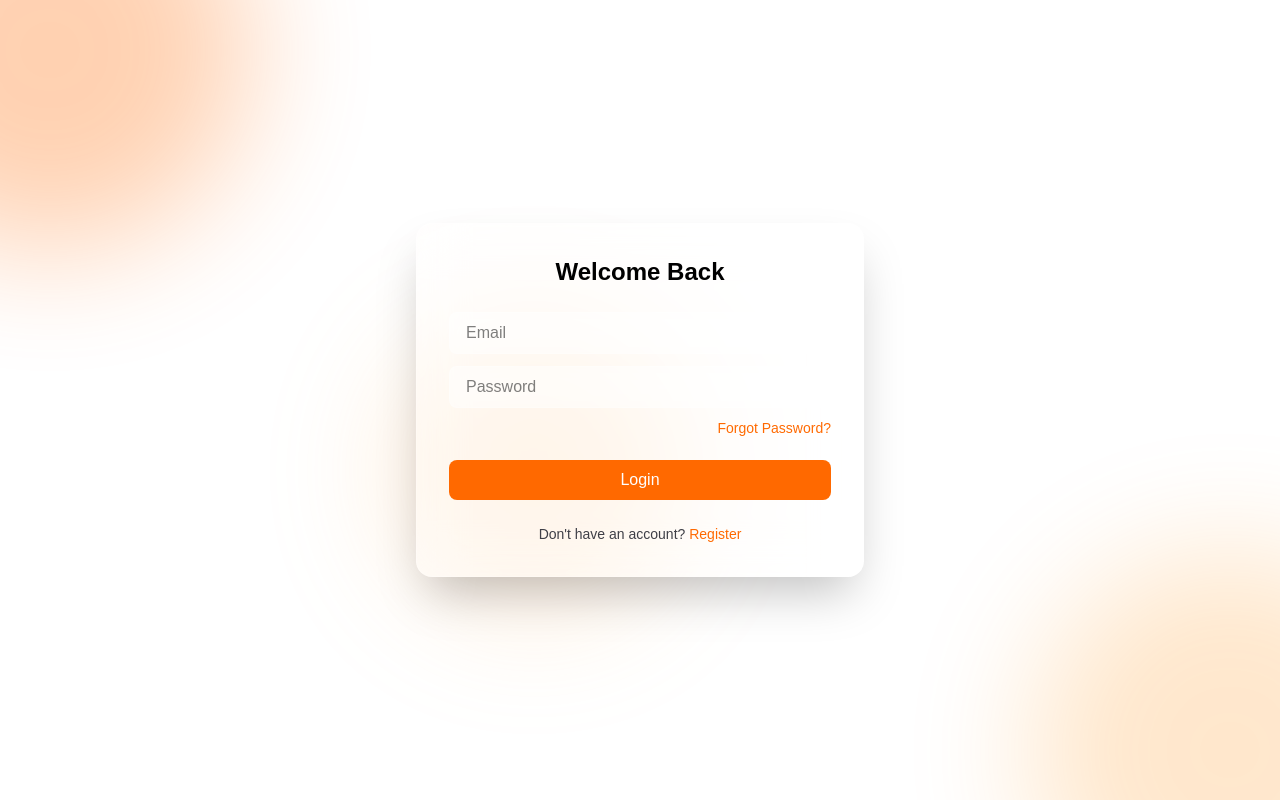
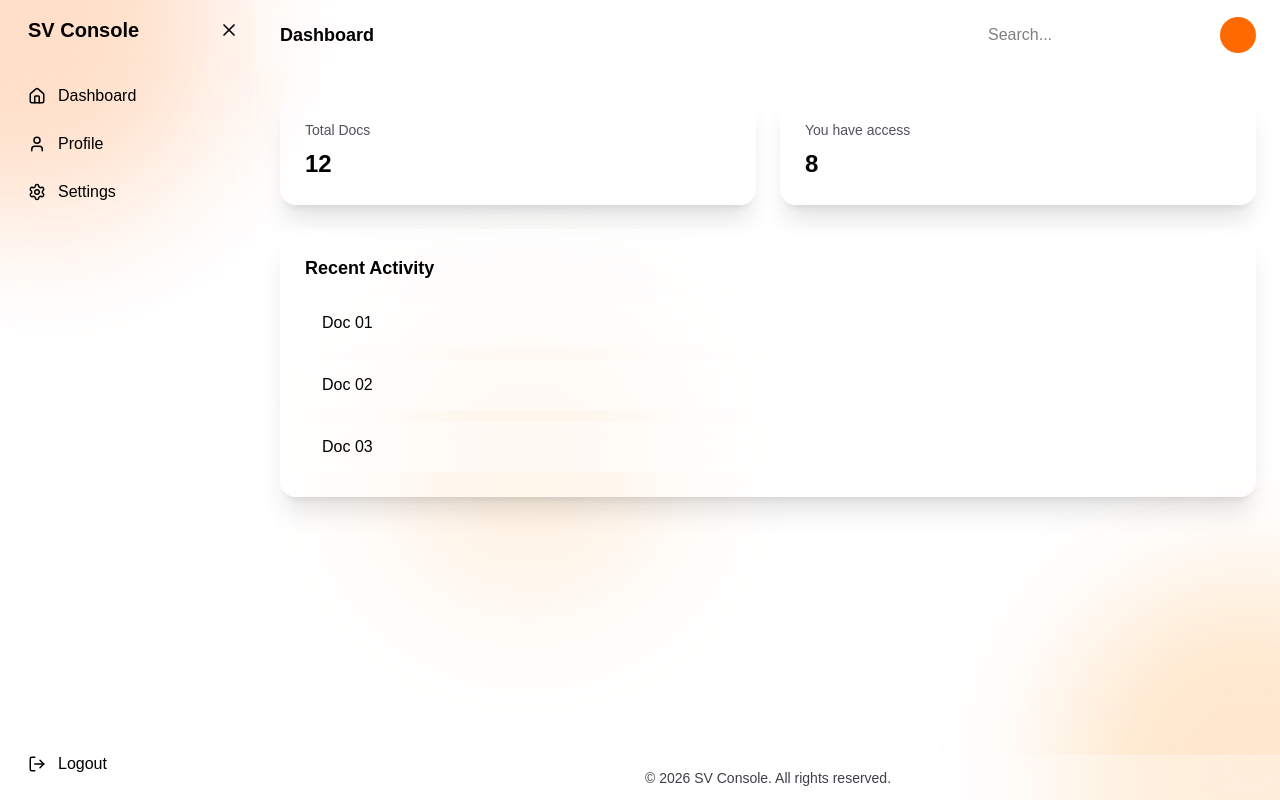
Before and after one commit to Saumyajeet-Varma/Config-Console-UI, a React (Vite) app: page / in a window 1280 px wide. Before the commit this address led to /login. Built offline with nearby package versions, Linux system fonts and the light colour scheme.

Commit message:
UI Layout done

```diff
--- a/package.json
+++ b/package.json
@@ -11,6 +11,7 @@
   },
   "dependencies": {
     "@tailwindcss/vite": "^4.2.2",
+    "lucide-react": "^1.7.0",
     "react": "^19.2.4",
     "react-dom": "^19.2.4",
     "react-router-dom": "^7.14.0",
--- /dev/null
+++ b/src/components/ActivityItem.jsx
@@ -0,0 +1,10 @@
+const ActivityItem = ({ text }) => {
+
+    return (
+        <div className="px-4 py-3 rounded-lg bg-white/40 dark:bg-white/5 border border-white/20 text-black dark:text-white">
+            {text}
+        </div>
+    );
+}
+
+export default ActivityItem
--- /dev/null
+++ b/src/components/Footer.jsx
@@ -0,0 +1,9 @@
+const Footer = () => {
+    return (
+        <footer className="backdrop-blur-xl bg-white/30 dark:bg-white/5 border-t border-white/20 px-6 py-3 text-sm text-center text-zinc-700 dark:text-zinc-400">
+            © 2026 SV Console. All rights reserved.
+        </footer>
+    );
+}
+
+export default Footer
--- /dev/null
+++ b/src/components/GlassCard.jsx
@@ -0,0 +1,13 @@
+const GlassCard = ({ title, value }) => {
+
+    return (
+        <div className="backdrop-blur-xl bg-white/30 dark:bg-white/5 border border-white/20 rounded-2xl p-6 shadow-xl">
+            <p className="text-zinc-600 dark:text-zinc-400 text-sm">{title}</p>
+            <h3 className="text-2xl font-semibold text-black dark:text-white mt-2">
+                {value}
+            </h3>
+        </div>
+    );
+}
+
+export default GlassCard
--- a/src/components/Layout.jsx
+++ b/src/components/Layout.jsx
@@ -1,27 +1,31 @@
-import { Link, Navigate, Outlet } from "react-router-dom"
+import { useState } from "react";
+import { Outlet } from "react-router-dom"
+import Sidebar from "./Sidebar";
+import Navbar from "./Navbar";
+import Footer from "./Footer";
 
 const Layout = () => {
 
-    const isLoggedIn = false;
-
-    if (!isLoggedIn) {
-        return <Navigate to="/login" replace />
-    }
+    const [sidebarOpen, setSidebarOpen] = useState(true);
 
     return (
-        <div className="p-10">
+        <div className="relative min-h-screen bg-white dark:bg-black overflow-hidden body-font">
+            {/* Background blobs */}
+            <div className="absolute -top-40 -left-40 w-96 h-96 bg-orange-500 opacity-30 rounded-full blur-3xl" />
+            <div className="absolute -bottom-40 -right-40 w-96 h-96 bg-orange-400 opacity-20 rounded-full blur-3xl" />
+            <div className="absolute top-[40%] left-[30%] w-72 h-72 bg-orange-300 opacity-20 rounded-full blur-3xl" />
 
-            {/* Navbar */}
-            <nav className="flex gap-4 mb-6">
-                <Link to="/" className="text-blue-500">Home</Link>
-                <Link to="/dashboard" className="text-blue-500">Dashboard</Link>
-                <Link to="/docs" className="text-blue-500">Docs</Link>
-                <Link to="/profile" className="text-blue-500">Profile</Link>
-            </nav>
+            <div className="relative z-10 flex min-h-screen">
+                <Sidebar open={sidebarOpen} setOpen={setSidebarOpen} />
 
-            {/* Page Content */}
-            <Outlet />
+                <div className="flex-1 flex flex-col">
+                    <Navbar />
 
+                    {/* Page Content */}
+                    <Outlet />
+                    <Footer />
+                </div>
+            </div>
         </div>
     )
 }
--- /dev/null
+++ b/src/components/Navbar.jsx
@@ -0,0 +1,21 @@
+const Navbar = () => {
+
+    return (
+        <header className="backdrop-blur-xl bg-white/30 dark:bg-white/5 border-b border-white/20 px-6 py-4 flex items-center justify-between">
+            <h2 className="text-lg font-semibold text-black dark:text-white">
+                Dashboard
+            </h2>
+
+            <div className="flex items-center gap-3">
+                <input
+                    placeholder="Search..."
+                    className="px-3 py-1.5 rounded-lg bg-white/40 dark:bg-white/5 border border-white/20 text-black dark:text-white focus:outline-none"
+                />
+
+                <div className="w-9 h-9 rounded-full bg-orange-500" />
+            </div>
+        </header>
+    );
+}
+
+export default Navbar
--- /dev/null
+++ b/src/components/Sidebar.jsx
@@ -0,0 +1,36 @@
+import { Home, LogOut, Menu, Settings, User, X } from "lucide-react";
+import SidebarItem from "./SidebarItem"
+
+const Sidebar = ({ open, setOpen }) => {
+
+    return (
+        <aside className={`${open ? "w-64" : "w-20"} transition-all duration-300 backdrop-blur-xl bg-white/30 dark:bg-white/5 border-r border-white/20 p-4 flex flex-col justify-between`}>
+            <div>
+                <div className="flex items-center justify-between mb-8 ml-3">
+                    {open && (
+                        <h1 className="text-xl font-semibold text-black dark:text-white">
+                            SV Console
+                        </h1>
+                    )}
+
+                    <button
+                        onClick={() => setOpen(!open)}
+                        className="text-black dark:text-white"
+                    >
+                        {open ? <X size={20} /> : <Menu size={18} />}
+                    </button>
+                </div>
+
+                <nav className="space-y-2">
+                    <SidebarItem icon={<Home size={18} />} label="Dashboard" open={open} />
+                    <SidebarItem icon={<User size={18} />} label="Profile" open={open} />
+                    <SidebarItem icon={<Settings size={18} />} label="Settings" open={open} />
+                </nav>
+            </div>
+
+            <SidebarItem icon={<LogOut size={18} />} label="Logout" open={open} />
+        </aside>
+    );
+}
+
+export default Sidebar
--- /dev/null
+++ b/src/components/SidebarItem.jsx
@@ -0,0 +1,16 @@
+import { Link } from "react-router-dom";
+
+const SidebarItem = ({ icon, label, open }) => {
+
+    return (
+        <Link
+            to="#"
+            className="flex items-center gap-3 px-3 py-2 rounded-lg hover:bg-white/30 dark:hover:bg-white/10 transition text-black dark:text-white"
+        >
+            {icon}
+            {open && <span>{label}</span>}
+        </Link>
+    );
+}
+
+export default SidebarItem
--- a/src/pages/Home.jsx
+++ b/src/pages/Home.jsx
@@ -1,9 +1,28 @@
-const Home = () => {
+import ActivityItem from "../components/ActivityItem";
+import GlassCard from "../components/GlassCard";
+
+export default function HomePage() {
+
     return (
-        <div className="text-3xl font-bold">
-            Home Page
-        </div>
-    )
+        <main className="flex-1 p-6 overflow-auto">
+            <div className="grid grid-cols-1 md:grid-cols-2 lg:grid-cols-2 gap-6">
+                <GlassCard title="Total Docs" value="12" />
+                <GlassCard title="You have access" value="8" />
+            </div>
+
+            <div className="mt-6">
+                <div className="backdrop-blur-xl bg-white/30 dark:bg-white/5 border border-white/20 rounded-2xl p-6 shadow-xl">
+                    <h3 className="text-lg font-semibold text-black dark:text-white mb-4">
+                        Recent Activity
+                    </h3>
+
+                    <div className="space-y-3">
+                        <ActivityItem text="Doc 01" />
+                        <ActivityItem text="Doc 02" />
+                        <ActivityItem text="Doc 03" />
+                    </div>
+                </div>
+            </div>
+        </main>
+    );
 }
-
-export default Home
```
Also changed, not shown: 1 other file (tests, documents, lock files or other folders).
